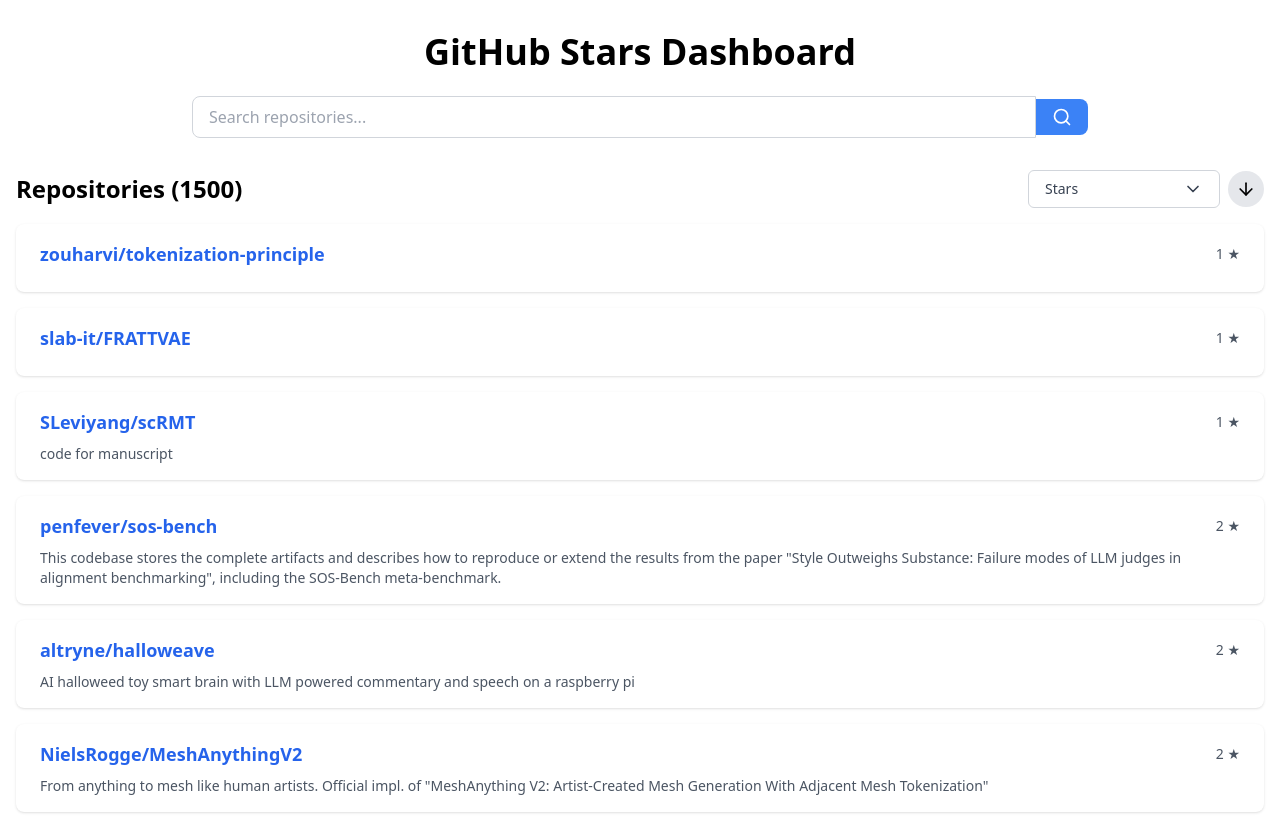
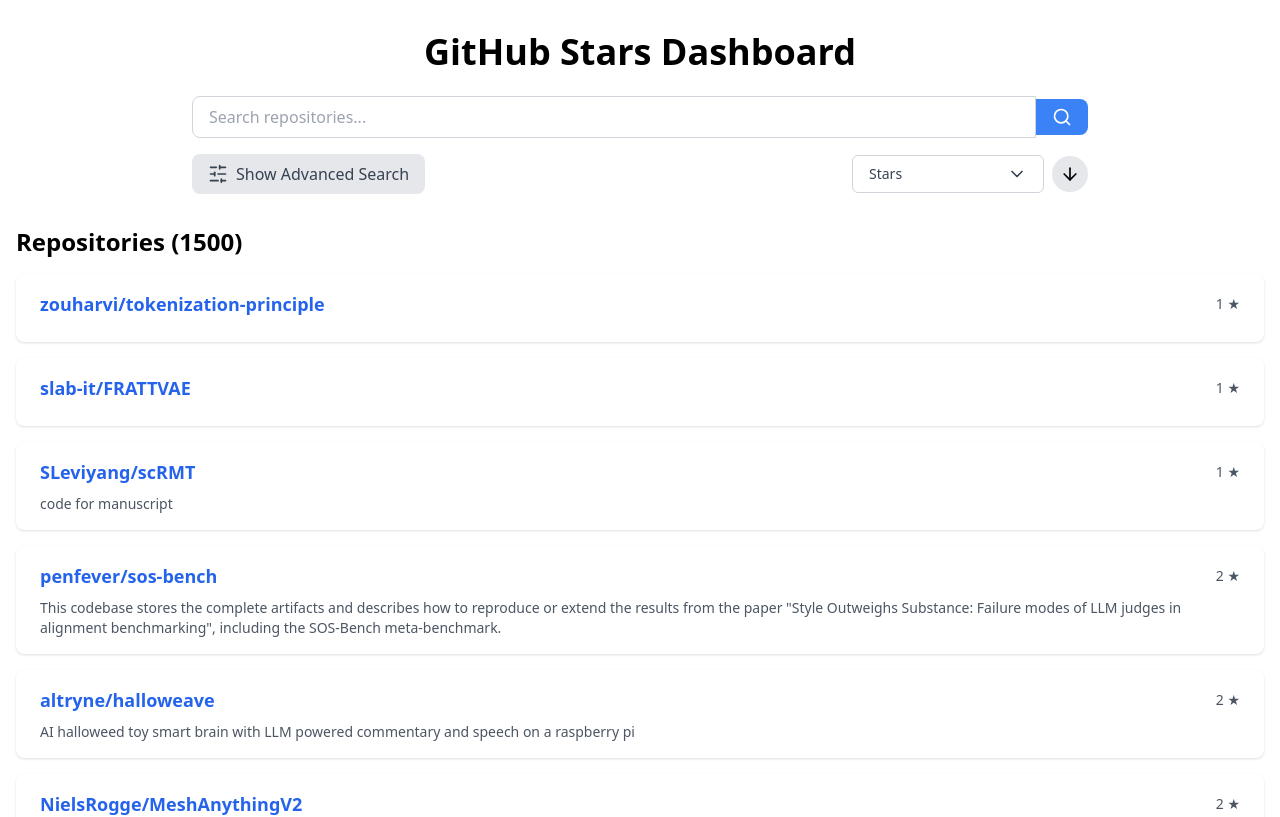
Before and after one commit to dmarx/stars, a React (Create React App) app: page / in a window 1280 px wide. Shown: the top 817 px of the page. Built offline with nearby package versions, Linux system fonts and the light colour scheme; the HTML template or start-up script is replaced by a standard one.

Commit message:
Update Dashboard.js

```diff
--- a/src/Dashboard.js
+++ b/src/Dashboard.js
@@ -1,5 +1,5 @@
 import React, { useState, useEffect } from 'react';
-import { ChevronDown, ChevronUp, Search, Plus, X, ArrowUp, ArrowDown } from 'lucide-react';
+import { ChevronDown, ChevronUp, Search, Plus, X, ArrowUp, ArrowDown, SlidersHorizontal } from 'lucide-react';
 
 const SortDropdown = ({ sortOption, sortDirection, handleSortChange }) => {
   const [isOpen, setIsOpen] = useState(false);
@@ -342,16 +342,23 @@
     setExpandedRepo(expandedRepo === name ? null : name);
   };
 
+  const handleSearchSubmit = (e) => {
+    e.preventDefault();
+    // Trigger the search here. In this case, it's already reactive, so we might just want to
+    // provide some visual feedback that the search was submitted.
+    console.log("Search submitted:", textSearch);
+  };
+
   if (!data) {
     return <div className="flex items-center justify-center h-screen text-2xl">Loading...</div>;
   }
 
-  return (
+ return (
     <div className="container mx-auto px-4 py-8">
       <header className="mb-8">
         <h1 className="text-4xl font-bold text-center mb-6">GitHub Stars Dashboard</h1>
         <div className="max-w-4xl mx-auto">
-          <div className="flex items-center mb-4">
+          <form onSubmit={handleSearchSubmit} className="flex items-center mb-4">
             <input
               type="text"
               placeholder="Search repositories..."
@@ -360,11 +367,35 @@
               className="flex-grow px-4 py-2 rounded-l-lg border border-gray-300 focus:outline-none focus:ring-2 focus:ring-blue-500"
             />
             <button
+              type="submit"
+              className="px-4 py-2 bg-blue-500 text-white rounded-r-lg hover:bg-blue-600 focus:outline-none focus:ring-2 focus:ring-blue-500"
+              aria-label="Search"
+            >
+              <Search size={20} />
+            </button>
+          </form>
+          <div className="flex justify-between items-center mb-4">
+            <button
               onClick={() => setShowAdvancedSearch(!showAdvancedSearch)}
-              className="px-4 py-2 bg-blue-500 text-white rounded-r-lg hover:bg-blue-600 focus:outline-none focus:ring-2 focus:ring-blue-500"
+              className="flex items-center px-4 py-2 bg-gray-200 text-gray-700 rounded-lg hover:bg-gray-300 focus:outline-none focus:ring-2 focus:ring-blue-500"
             >
-              {showAdvancedSearch ? <X size={20} /> : <Search size={20} />}
+              <SlidersHorizontal size={20} className="mr-2" />
+              {showAdvancedSearch ? 'Hide' : 'Show'} Advanced Search
             </button>
+            <div className="flex items-center space-x-2">
+              <SortDropdown
+                sortOption={sortOption}
+                sortDirection={sortDirection}
+                handleSortChange={handleSortChange}
+              />
+              <button
+                onClick={toggleSortDirection}
+                className="p-2 bg-gray-200 rounded-full hover:bg-gray-300 focus:outline-none focus:ring-2 focus:ring-blue-500"
+                aria-label={`Sort ${sortDirection === 'desc' ? 'descending' : 'ascending'}`}
+              >
+                {sortDirection === 'desc' ? <ArrowDown size={20} /> : <ArrowUp size={20} />}
+              </button>
+            </div>
           </div>
           {showAdvancedSearch && (
             <AdvancedSearch
@@ -378,23 +409,7 @@
       </header>
 
       <main>
-        <div className="flex justify-between items-center mb-4">
-          <h2 className="text-2xl font-semibold">Repositories ({filteredRepos.length})</h2>
-          <div className="flex items-center space-x-2">
-            <SortDropdown
-              sortOption={sortOption}
-              sortDirection={sortDirection}
-              handleSortChange={handleSortChange}
-            />
-            <button
-              onClick={toggleSortDirection}
-              className="p-2 bg-gray-200 rounded-full hover:bg-gray-300 focus:outline-none focus:ring-2 focus:ring-blue-500"
-              aria-label={`Sort ${sortDirection === 'desc' ? 'descending' : 'ascending'}`}
-            >
-              {sortDirection === 'desc' ? <ArrowDown size={20} /> : <ArrowUp size={20} />}
-            </button>
-          </div>
-        </div>
+        <h2 className="text-2xl font-semibold mb-4">Repositories ({filteredRepos.length})</h2>
         <ul className="space-y-4">
           {filteredRepos.map(([name, repo]) => (
             <li key={name} className="bg-white shadow rounded-lg overflow-hidden">
```
